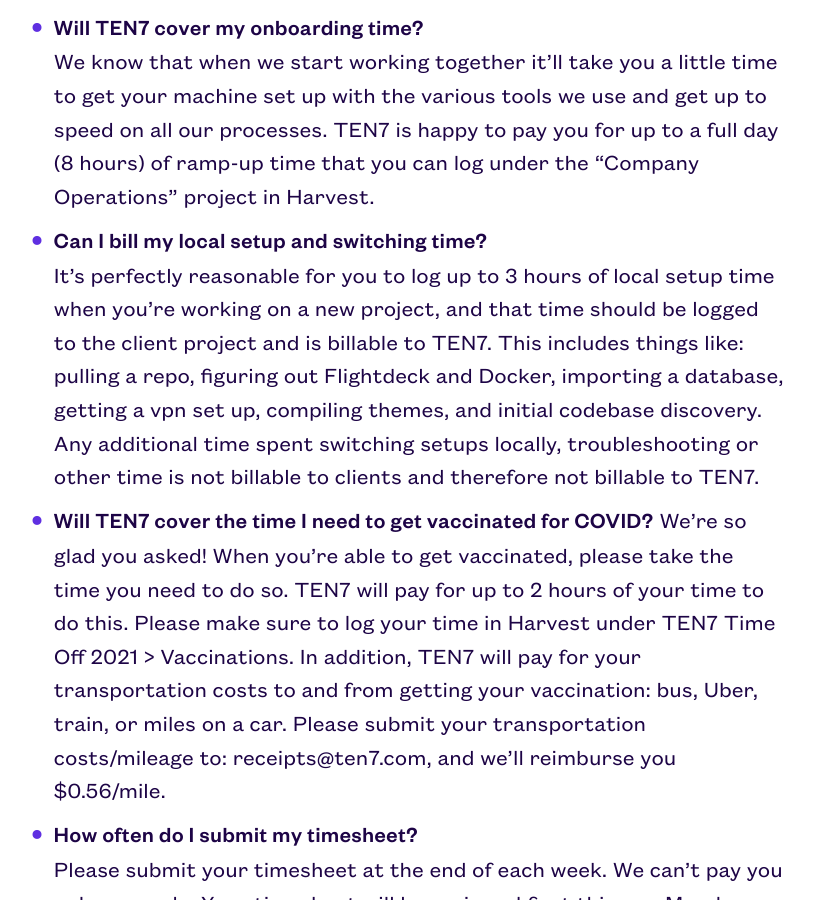
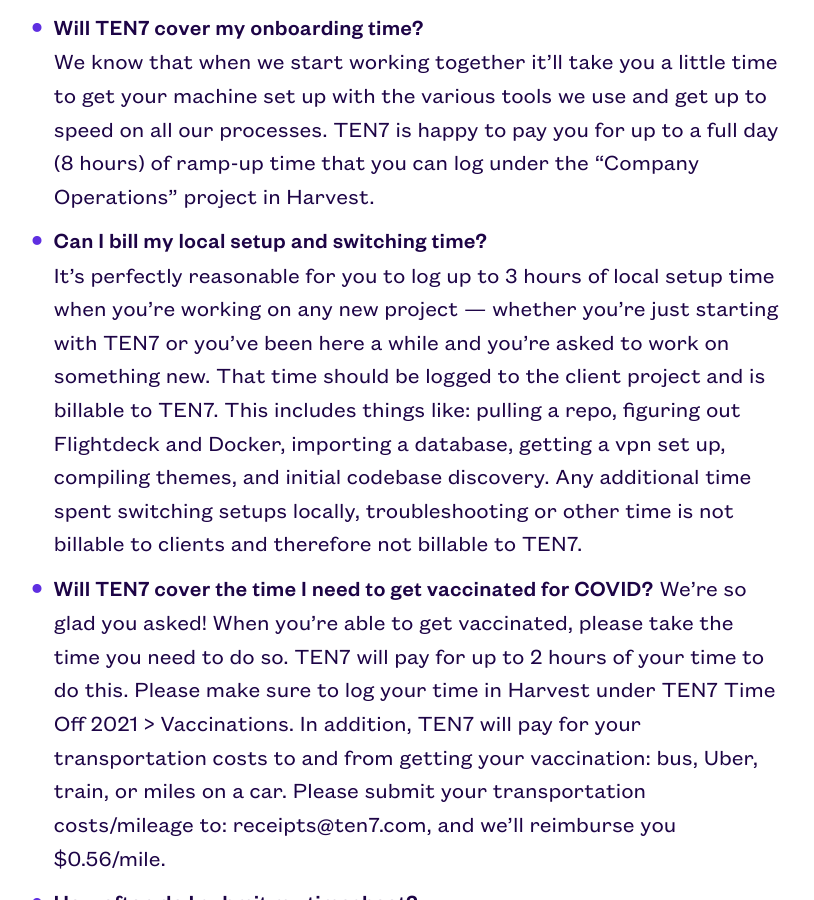
Before and after one commit to ten7/contractor.ten7.com, a Jekyll site: the page built from _pages/02_time.md, in a window 1280 px wide and 900 px high, scrolled down 601 px. Shown: the whole window, without its empty margins (243-1057 px from the left). Built offline with Jekyll 4.4.1, drawn with Linux system fonts in a browser that asks for light colours.

Commit message:
Updating setup time

```diff
--- a/_pages/02_time.md
+++ b/_pages/02_time.md
@@ -15,7 +15,7 @@ Your team lead will let you know which projects, tasks or categories you should
 - **Will TEN7 cover my onboarding time?**
 We know that when we start working together it'll take you a little time to get your machine set up with the various tools we use and get up to speed on all our    processes. TEN7 is happy to pay you for up to a full day (8 hours) of ramp-up time that you can log under the "Company Operations" project in Harvest.
 - **Can I bill my local setup and switching time?**
-It's perfectly reasonable for you to log up to 3 hours of local setup time when you're working on a new project, and that time should be logged to the client project and is billable to TEN7. This includes things like: pulling a repo, figuring out Flightdeck and Docker, importing a database, getting a vpn set up, compiling themes, and initial codebase discovery. Any additional time spent switching setups locally, troubleshooting or other time is not billable to clients and therefore not billable to TEN7.
+It's perfectly reasonable for you to log up to 3 hours of local setup time when you're working on any new project — whether you're just starting with TEN7 or you've been here a while and you're asked to work on something new. That time should be logged to the client project and is billable to TEN7. This includes things like: pulling a repo, figuring out Flightdeck and Docker, importing a database, getting a vpn set up, compiling themes, and initial codebase discovery. Any additional time spent switching setups locally, troubleshooting or other time is not billable to clients and therefore not billable to TEN7.
 - **Will TEN7 cover the time I need to get vaccinated for COVID?**
 We're so glad you asked! When you're able to get vaccinated, please take the time you need to do so. TEN7 will pay for up to 2 hours of your time to do this. Please make sure to log your time in Harvest under TEN7 Time Off 2021 > Vaccinations. In addition, TEN7 will pay for your transportation costs to and from getting your vaccination: bus, Uber, train, or miles on a car. Please submit your transportation costs/mileage to: receipts@ten7.com, and we'll reimburse you $0.56/mile.
 - **How often do I submit my timesheet?**
```
